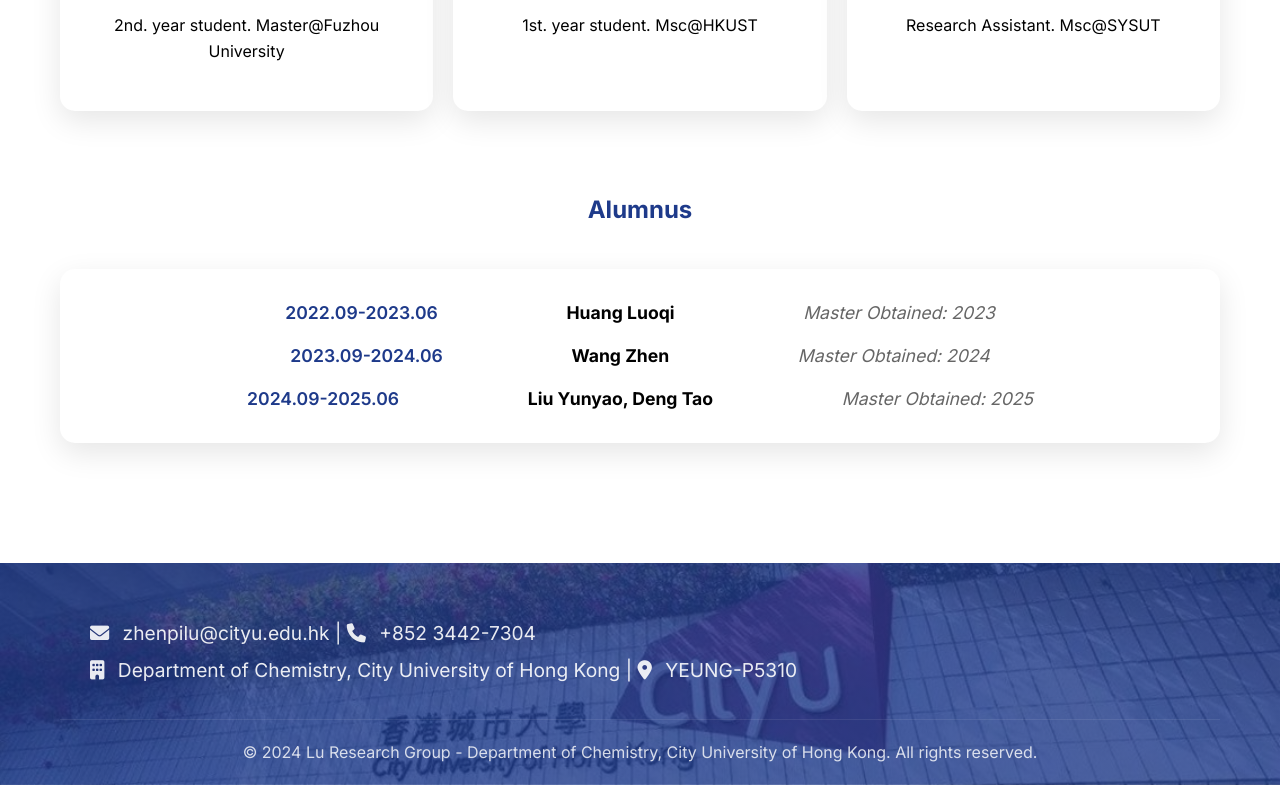
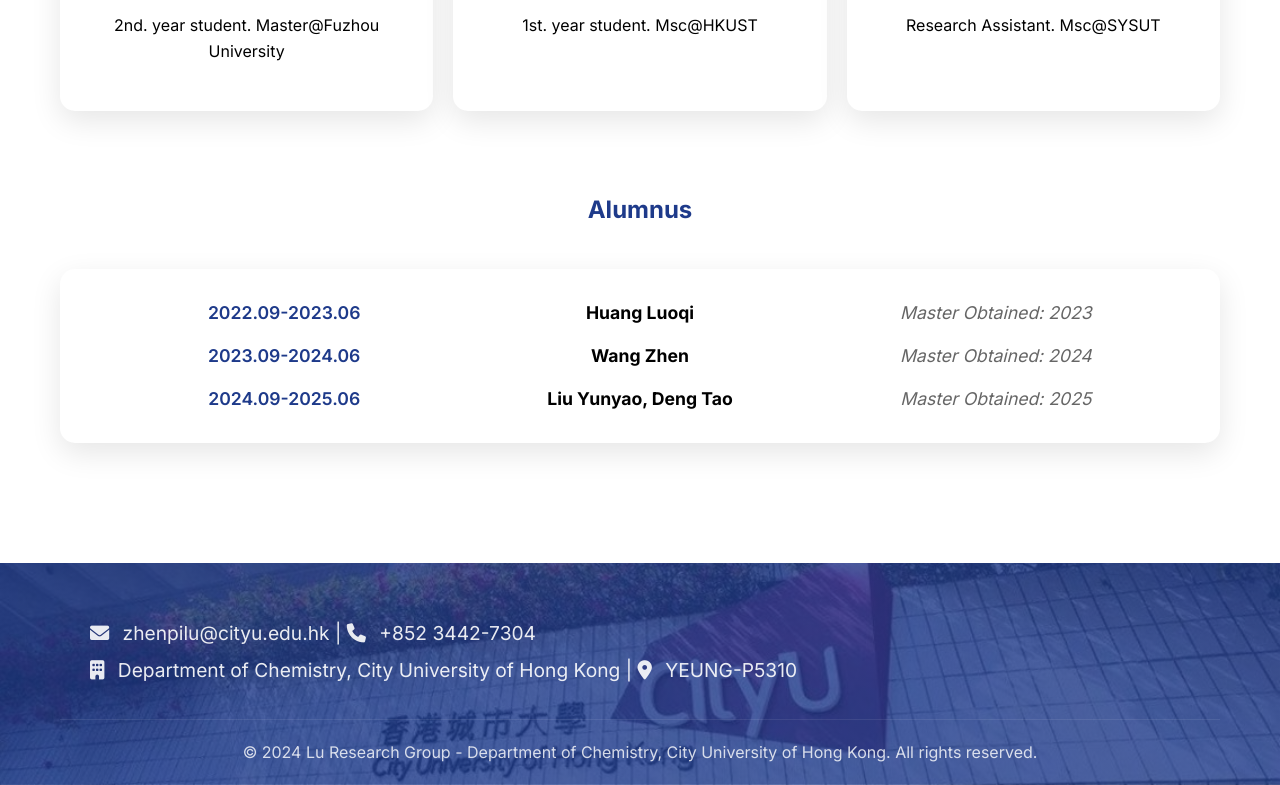
Before and after one commit to wubq009/zhenpinlu, a plain HTML site: page team.html in a window 1280 px wide. Shown: the part 2420-3205 px from the top of the page. Drawn offline with Linux system fonts and the light colour scheme.

Commit message:
Add files via upload

```diff
--- a/team.html
+++ b/team.html
@@ -262,25 +262,25 @@
         <!-- Alumnus -->
         <div class="team-detail-category">
             <h3>Alumnus</h3>
-            <div class="team-detail-card" style="background: #fff; border-radius: 15px; box-shadow: 0 10px 30px rgba(0, 0, 0, 0.1); padding: 30px; text-align: center; margin: 20px 0;">
-                <p style="color: #333; margin-bottom: 15px; line-height: 1.6; font-size: 1.1rem;">
-                    <span style="color: #1e3a8a; font-weight: 600;">2022.09-2023.06</span> &nbsp;&nbsp;&nbsp;&nbsp;&nbsp;&nbsp;&nbsp;&nbsp;&nbsp;&nbsp;&nbsp;&nbsp;&nbsp;&nbsp;&nbsp;&nbsp;&nbsp;&nbsp;&nbsp;&nbsp;&nbsp;&nbsp;&nbsp;&nbsp;
-                    <span style="color: #000; font-weight: 700;">Huang Luoqi</span> &nbsp;&nbsp;&nbsp;&nbsp;&nbsp;&nbsp;&nbsp;&nbsp;&nbsp;&nbsp;&nbsp;&nbsp;&nbsp;&nbsp;&nbsp;&nbsp;&nbsp;&nbsp;&nbsp;&nbsp;&nbsp;&nbsp;&nbsp;&nbsp;
-                    <span style="color: #666; font-style: italic;">Master Obtained: 2023</span>
-                </p>
+                         <div class="team-detail-card" style="background: #fff; border-radius: 15px; box-shadow: 0 10px 30px rgba(0, 0, 0, 0.1); padding: 30px; margin: 20px 0;">
+                 <div style="display: grid; grid-template-columns: 1fr 1fr 1fr; gap: 20px; text-align: center;">
+                     <div style="color: #1e3a8a; font-weight: 600; font-size: 1.1rem; padding-left: 35px;">2022.09-2023.06</div>
+                     <div style="color: #000; font-weight: 700; font-size: 1.1rem;">Huang Luoqi</div>
+                     <div style="color: #666; font-style: italic; font-size: 1.1rem; padding-right: 35px;">Master Obtained: 2023</div>
+                 </div>
 
-                <p style="color: #333; margin-bottom: 15px; line-height: 1.6; font-size: 1.1rem;">
-                    <span style="color: #1e3a8a; font-weight: 600;">2023.09-2024.06</span> &nbsp;&nbsp;&nbsp;&nbsp;&nbsp;&nbsp;&nbsp;&nbsp;&nbsp;&nbsp;&nbsp;&nbsp;&nbsp;&nbsp;&nbsp;&nbsp;&nbsp;&nbsp;&nbsp;&nbsp;&nbsp;&nbsp;&nbsp;&nbsp;
-                    <span style="color: #000; font-weight: 700;">Wang Zhen</span> &nbsp;&nbsp;&nbsp;&nbsp;&nbsp;&nbsp;&nbsp;&nbsp;&nbsp;&nbsp;&nbsp;&nbsp;&nbsp;&nbsp;&nbsp;&nbsp;&nbsp;&nbsp;&nbsp;&nbsp;&nbsp;&nbsp;&nbsp;&nbsp;
-                    <span style="color: #666; font-style: italic;">Master Obtained: 2024</span>
-                </p>
+                 <div style="display: grid; grid-template-columns: 1fr 1fr 1fr; gap: 20px; text-align: center; margin-top: 15px;">
+                     <div style="color: #1e3a8a; font-weight: 600; font-size: 1.1rem; padding-left: 35px;">2023.09-2024.06</div>
+                     <div style="color: #000; font-weight: 700; font-size: 1.1rem;">Wang Zhen</div>
+                     <div style="color: #666; font-style: italic; font-size: 1.1rem; padding-right: 35px;">Master Obtained: 2024</div>
+                 </div>
 
-                <p style="color: #333; margin-bottom: 0; line-height: 1.6; font-size: 1.1rem;">
-                    <span style="color: #1e3a8a; font-weight: 600;">2024.09-2025.06</span> &nbsp;&nbsp;&nbsp;&nbsp;&nbsp;&nbsp;&nbsp;&nbsp;&nbsp;&nbsp;&nbsp;&nbsp;&nbsp;&nbsp;&nbsp;&nbsp;&nbsp;&nbsp;&nbsp;&nbsp;&nbsp;&nbsp;&nbsp;&nbsp;
-                    <span style="color: #000; font-weight: 700;">Liu Yunyao, Deng Tao</span> &nbsp;&nbsp;&nbsp;&nbsp;&nbsp;&nbsp;&nbsp;&nbsp;&nbsp;&nbsp;&nbsp;&nbsp;&nbsp;&nbsp;&nbsp;&nbsp;&nbsp;&nbsp;&nbsp;&nbsp;&nbsp;&nbsp;&nbsp;&nbsp;
-                    <span style="color: #666; font-style: italic;">Master Obtained: 2025</span>
-                </p>
-            </div>
+                 <div style="display: grid; grid-template-columns: 1fr 1fr 1fr; gap: 20px; text-align: center; margin-top: 15px;">
+                     <div style="color: #1e3a8a; font-weight: 600; font-size: 1.1rem; padding-left: 35px;">2024.09-2025.06</div>
+                     <div style="color: #000; font-weight: 700; font-size: 1.1rem;">Liu Yunyao, Deng Tao</div>
+                     <div style="color: #666; font-style: italic; font-size: 1.1rem; padding-right: 35px;">Master Obtained: 2025</div>
+                 </div>
+             </div>
         </div>
         </div>
     </section>
```
